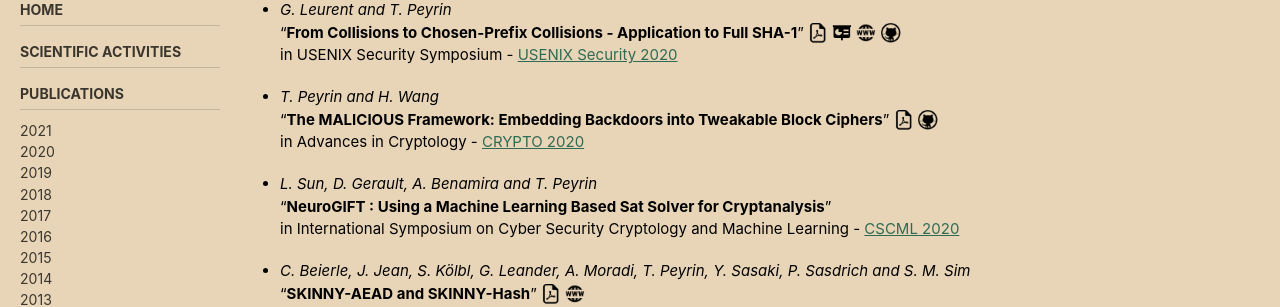
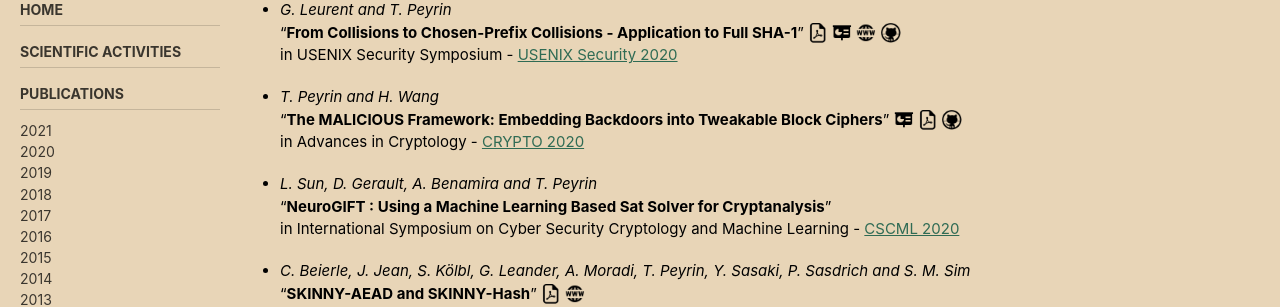
Before and after one commit to thomaspeyrin/web, a Jekyll site: the page built from publications.md, in a window 1280 px wide and 900 px high, scrolled down 441 px. Shown: the part 150-457 px from the top of the window. Built offline with Jekyll 4.4.1, drawn with Linux system fonts in a browser that asks for light colours; cached includes are drawn as plain includes; nearby versions of some CDN libraries; our own code applies the rules of GitHub Pages for plain Markdown files.

Commit message:
Update publications.md

```diff
--- a/publications.md
+++ b/publications.md
@@ -35,7 +35,7 @@ in NIST Lightweight Cryptography Workshop 2020 - [NIST LWC 2020](https://csrc.ni
 in USENIX Security Symposium - [USENIX Security 2020](https://www.usenix.org/conference/usenixsecurity20)
 
 - *T. Peyrin and H. Wang*
-"**The MALICIOUS Framework: Embedding Backdoors into Tweakable Block Ciphers**"  [![](https://thomaspeyrin.github.io/web/assets/images/pdf_icon_small.png "article")](https://eprint.iacr.org/2020/986.pdf) [![](https://thomaspeyrin.github.io/web/assets/images/github_icon_small.png "github")](https://github.com/MaliciousLowmc/LowMC-M)
+"**The MALICIOUS Framework: Embedding Backdoors into Tweakable Block Ciphers**"  [![](https://thomaspeyrin.github.io/web/assets/images/pres_icon_small.png "slides")](https://thomaspeyrin.github.io/web/assets/docs/slides/Peyrin-Wang-CRYPTO2020_slides.pdf)  [![](https://thomaspeyrin.github.io/web/assets/images/pdf_icon_small.png "article")](https://eprint.iacr.org/2020/986.pdf) [![](https://thomaspeyrin.github.io/web/assets/images/github_icon_small.png "github")](https://github.com/MaliciousLowmc/LowMC-M)
 in Advances in Cryptology - [CRYPTO 2020](https://crypto.iacr.org/2020/)
 
 - *L. Sun, D. Gerault, A. Benamira and T. Peyrin*
```
